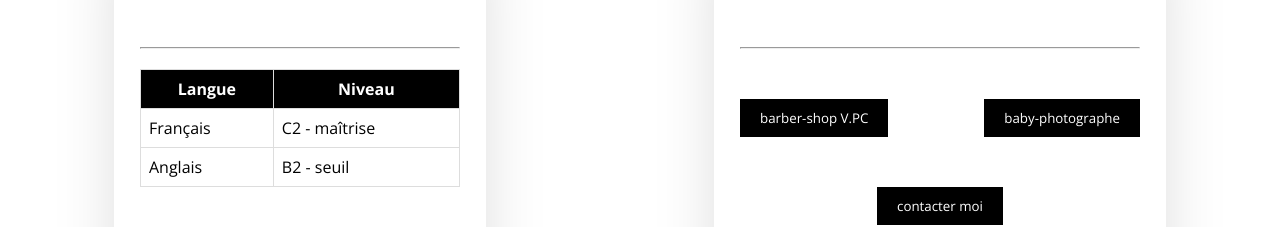
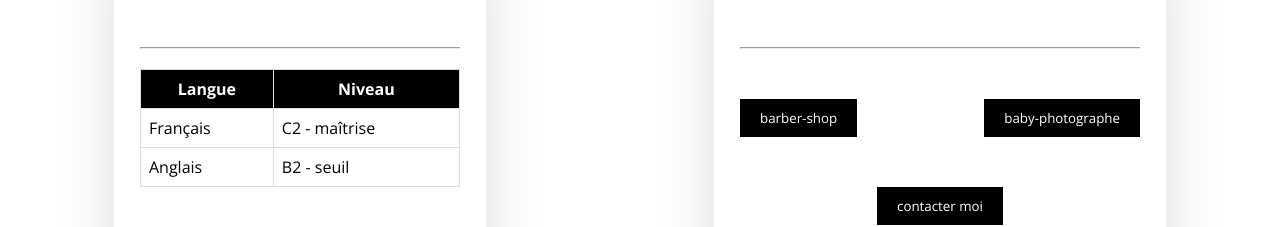
Before and after one commit to pirate62/cv-html-css.github.io, a plain HTML site: page index.html in a window 1280 px wide. Shown: the part 2727-2954 px from the top of the page. Drawn offline with nearby package versions, Linux system fonts and the light colour scheme; a web font is replaced by a local one.

Commit message:
refactor: edit button barber shop and change link

```diff
--- a/index.html
+++ b/index.html
@@ -155,7 +155,7 @@
         <br>
         <hr>
         <article class="article-contact">
-        <a href="https://simplon-hdf.github.io/BarberShop-hilltop-kings.github.io/"><button>barber-shop V.PC</button></a>
+        <a href="https://pirate62.github.io/BarberShop-hilltop-kings/"><button>barber-shop</button></a>
         <a href="https://pirate62.github.io/PetiteMerveille.github.io/"><button>baby-photographe</button></a>
       </article>
         <form action="mailto:jonathan.gorczyca62110@gmail.com" method="get"
```
